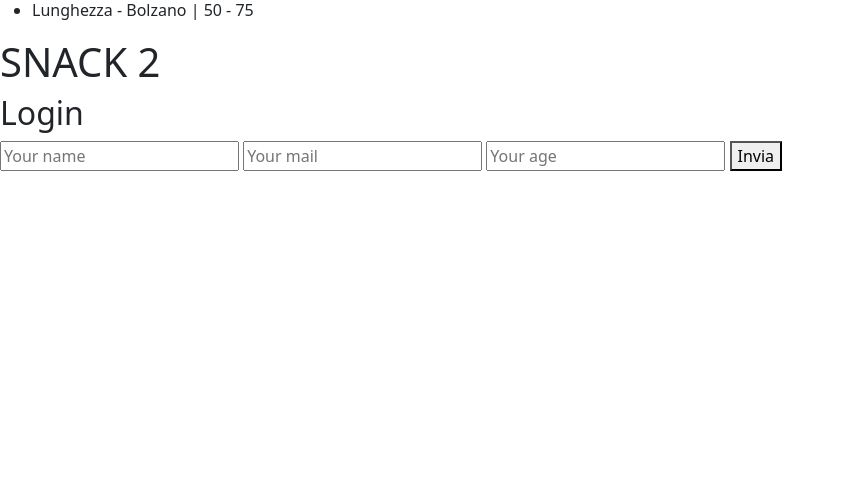
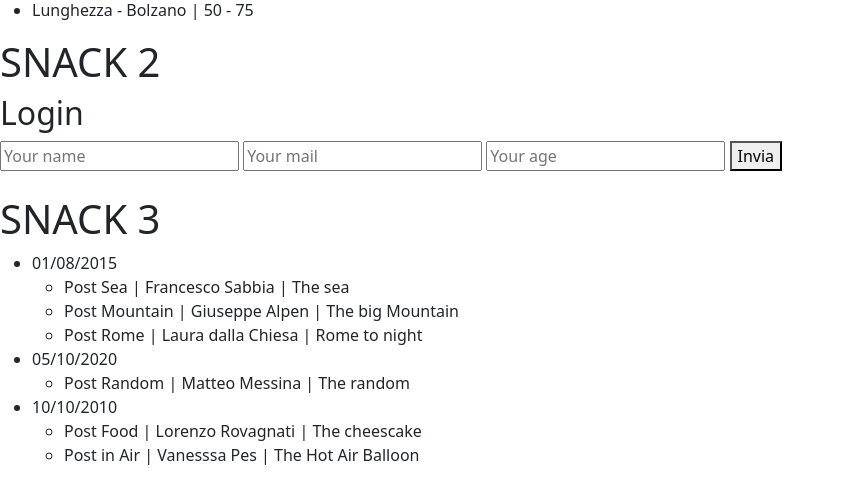
Before and after one commit to alep-2000/php-snacks-blocco-1, a PHP site: page / in a window 1280 px wide. Shown: the part 224-728 px from the top of the page, without its empty margins (0-845 px from the left). Run offline with PHP 8.4, Linux system fonts and the light colour scheme.

Commit message:
[F][L]Snack 3 finished

```diff
--- a/index.php
+++ b/index.php
@@ -57,7 +57,48 @@
         if(is_numeric($_GET['age'])){
             $cAge = true;
         }
-    }
+    };
+
+    // SNACK-3
+    // ARRAY POSTS
+    $posts = [
+        '01/08/2015' => [
+            [
+                'title' => 'Post Sea',
+                'author' => 'Francesco Sabbia',
+                'text'  => 'The sea'
+            ],
+            [
+                'title' => 'Post Mountain',
+                'author' => 'Giuseppe Alpen',
+                'text'  => 'The big Mountain'
+            ],
+            [
+                'title' => 'Post Rome',
+                'author' => 'Laura dalla Chiesa',
+                'text'  => 'Rome to night'
+            ]
+        ],
+    '05/10/2020' => [
+            [
+                'title' => 'Post Random',
+                'author' => 'Matteo Messina',
+                'text'  => 'The random'
+            ]
+        ],
+    "10/10/2010" => [
+            [
+                'title' => 'Post Food',
+                'author' => 'Lorenzo Rovagnati',
+                'text'  => 'The cheescake'
+            ],
+            [
+                'title' => 'Post in Air',
+                'author' => 'Vanesssa Pes',
+                'text'  => 'The Hot Air Balloon'
+            ]
+        ],
+    ];
 ?>
 
 <!DOCTYPE html>
@@ -102,5 +143,17 @@
             } ?>
         <?php } ?>
     </div>
+    <h1 class="mt-3">SNACK 3</h1>
+    <ul>
+        <!-- CICLES FOR-EACH -->
+        <?php foreach($posts as $date => $post){ ?>
+            <?php echo "<li>" .$date ."</li>"; ?>
+            <ul>
+                <?php foreach($post as $item){ ?>
+                    <?php echo "<li>" .$item['title'] ." | " .$item['author'] ." | " .$item['text'] ."</li>"; ?>
+                <?php }?>
+            </ul>
+        <?php }?>
+    </ul>
 </body>
 </html>
```
